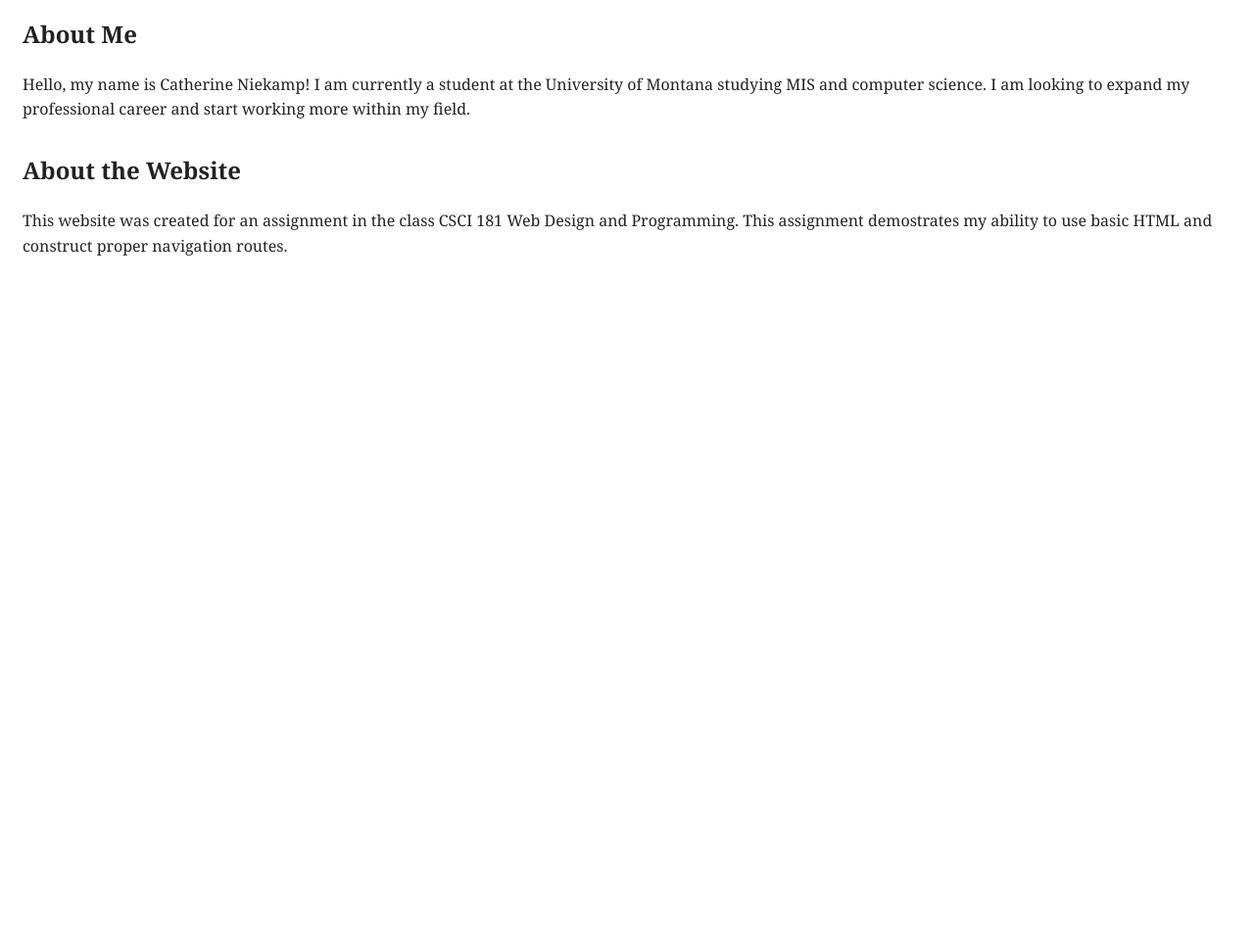
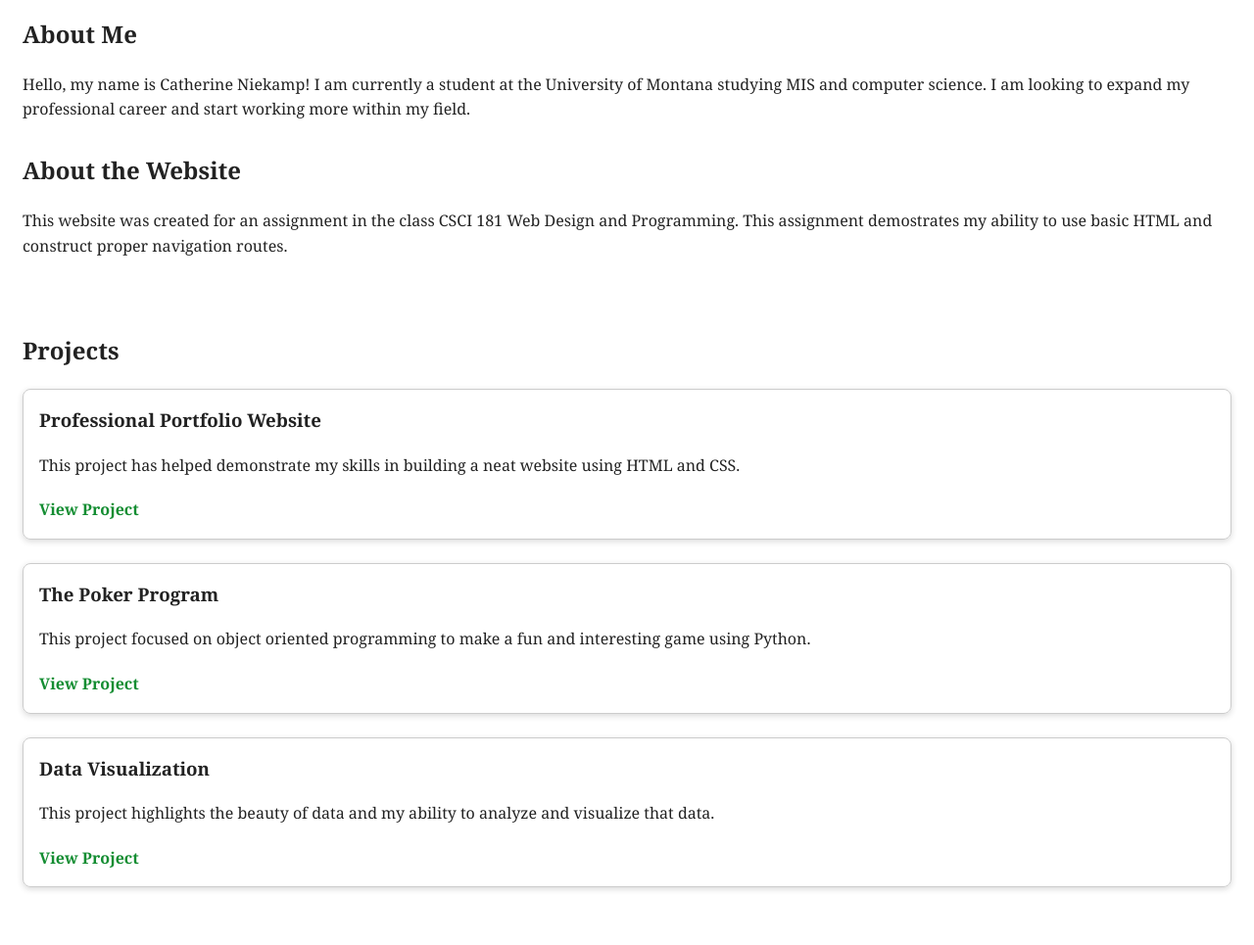
Before and after one commit to catherineniekamp502/niekamp-csci181-practice, a plain HTML site: page index.html in a window 1280 px wide. Shown: the part 612-1577 px from the top of the page at 98% size. Before the commit the page ends 912 px from the top, so only its background shows below. Drawn offline with Linux system fonts and the light colour scheme.

Commit message:
Assignment #5
sticky header, project cards

```diff
--- a/index.html
+++ b/index.html
@@ -48,6 +48,30 @@
                 </p>
             </section>
 
+<!------Projects Section------>
+<section id="projects">
+    <h2>Projects</h2>
+
+    <article class="project-card">
+        <h3>Professional Portfolio Website</h3>
+        <p>This project has helped demonstrate my skills in building a neat website using HTML and CSS.</p>
+        <a href="#">View Project</a>
+    </article>
+
+    <article class="project-card">
+        <h3>The Poker Program</h3>
+        <p>This project focused on object oriented programming to make a fun and interesting game using Python.</p>
+        <a href="#">View Project</a>
+    </article>
+
+    <article class="project-card">
+        <h3>Data Visualization</h3>
+        <p>This project highlights the beauty of data and my ability to analyze and visualize that data.</p>
+        <a href="#">View Project</a>
+    </article>
+
+</section>
+
         </main>
 
     </body>
--- a/styles/style.css
+++ b/styles/style.css
@@ -13,6 +13,9 @@ body {
 #page-header {
   background-color: #bcc3be;
   padding: 15px;
+  position: sticky;
+  top: 0;
+  z-index: 1000;
 }
 
 nav ul {
@@ -114,3 +117,33 @@ main {
 .course-table tr:last-child td {
   border-bottom: none;
 }
+
+/* Projects */
+
+#projects {
+  padding: 2rem 0;
+}
+
+.project-card {
+  border: 1px solid #ccc;
+  border-radius: 8px;
+  padding: 1rem;
+  margin-bottom: 1.5rem;
+  box-shadow: 0 2px 6px rgba(0, 0, 0, 0.15);
+}
+
+.project-card h3 {
+  margin-top: 0;
+}
+
+.project-card a {
+  display: inline-block;
+  margin-top: 0.5rem;
+  text-decoration: none;
+  color: #148d32;
+  font-weight: bold;
+}
+
+.project-card a:hover {
+  text-decoration: underline;
+}
```
Also changed, not shown: contact.html (+1 -1 lines).
